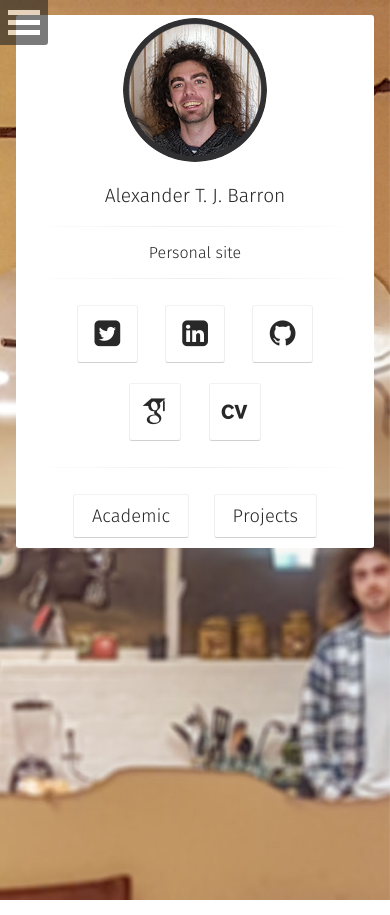
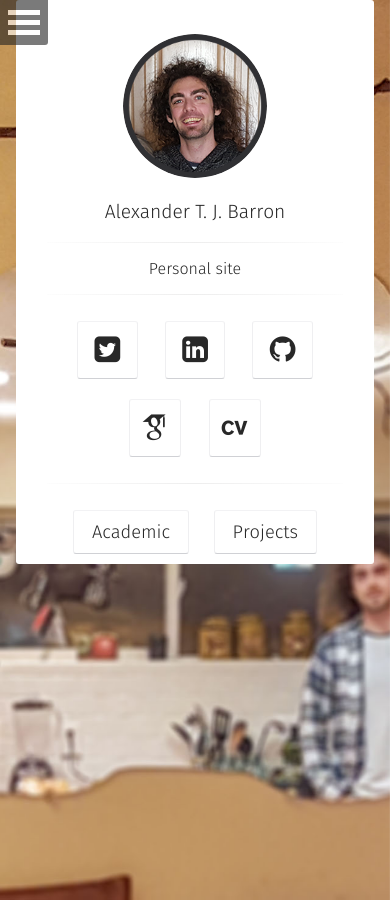
Before and after one commit to CogentMentat/CogentMentat.github.io, a Jekyll site: the page built from index.html, in a window 390 px wide. Built offline with Jekyll 4.4.1, drawn with Linux system fonts in a browser that asks for light colours; some web fonts are replaced.

Commit message:
Add vertical buffer for avatar on mobile/small screen

```diff
--- a/_sass/site.scss
+++ b/_sass/site.scss
@@ -83,6 +83,7 @@ body {
 	@include transition(.5s);
 	@media #{$small} {
 		width: 92%;
+		padding-top: 1rem; /* add breathing room above avatar on mobile */
 	    box-shadow: none;
 	}
 	@media #{$medium} {
```
